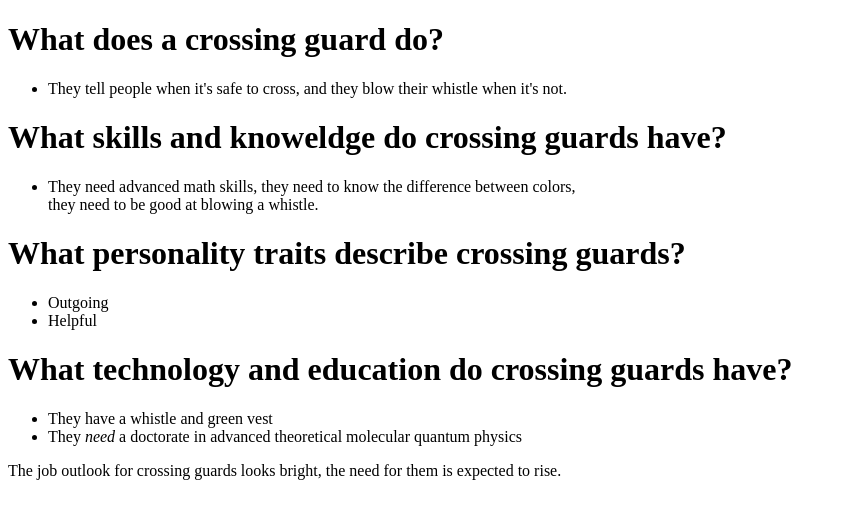
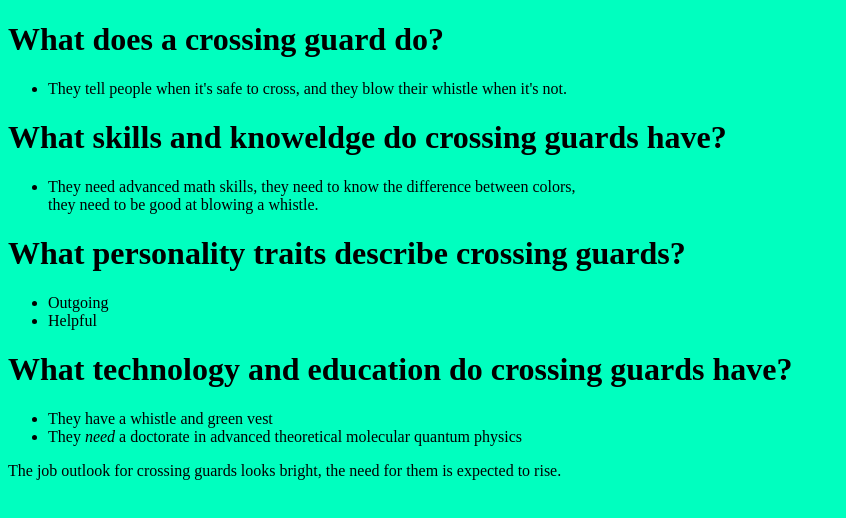
Before and after one commit to javascriptjoe/javascriptjoe.github.io, a plain HTML site: page index.html in a window 1280 px wide. Shown: the whole page, without its empty margins (0-846 px from the left). Drawn offline with Linux system fonts and the light colour scheme.

Commit message:
Update index.html

```diff
--- a/index.html
+++ b/index.html
@@ -2,7 +2,9 @@
 <html>
 <head>
 <style>
-
+body{
+  background-color: #00ffbf;
+  }
 </style>
 </head>
 <body>
```
